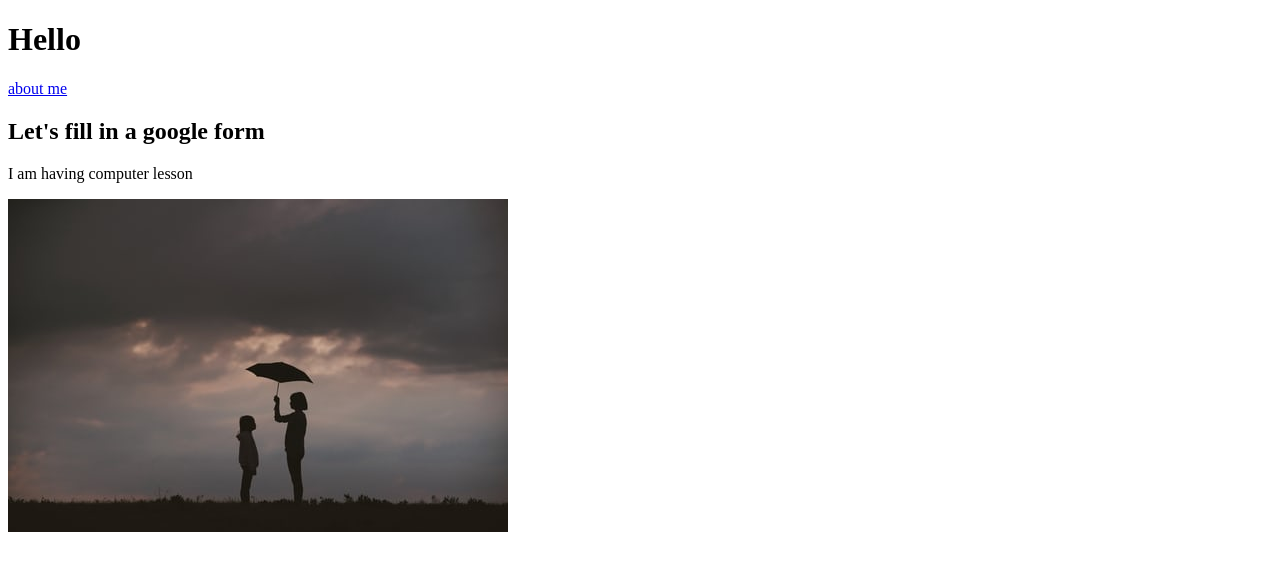
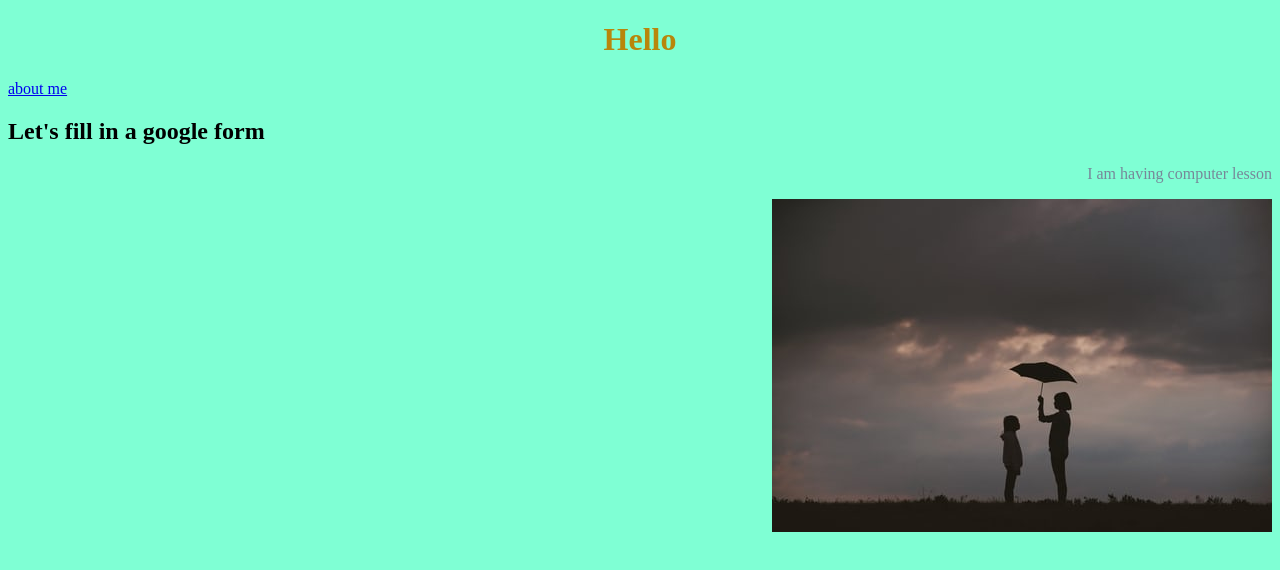
Before and after one commit to Manuela0127/my-blog, a plain HTML site: page index.html in a window 1280 px wide. Drawn offline with Linux system fonts and the light colour scheme; files whose address does not match are found by name.

Commit message:
Add files via upload

```diff
--- a/index.html
+++ b/index.html
@@ -1,9 +1,10 @@
 <!doctype html>
 <html>
 <head>
+	<link rel="stylesheet" href="styles.css">
+</head>
 <meta charset="utf-8">
 <title>My blog</title>
-</head>
 
 <body>
 <h1>Hello</h1>
--- /dev/null
+++ b/styles.css
@@ -0,0 +1,13 @@
+@charset "utf-8";
+/* CSS Document */
+body{
+	background-color: aquamarine;
+}
+h1{
+	color: darkgoldenrod;
+	text-align: center;
+}
+p{
+	color: lightslategray;
+	text-align: right;
+}
```
Also changed, not shown: about.html (+2 -2 lines).
